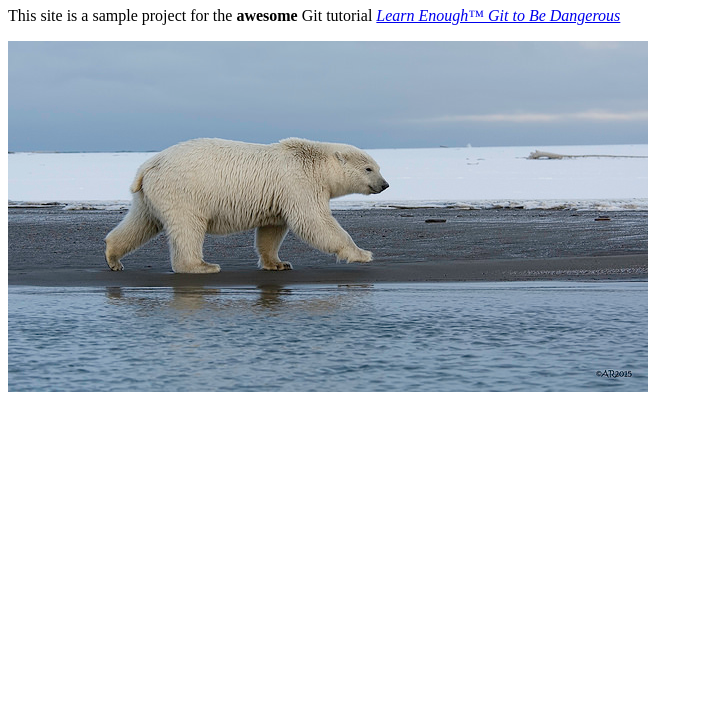
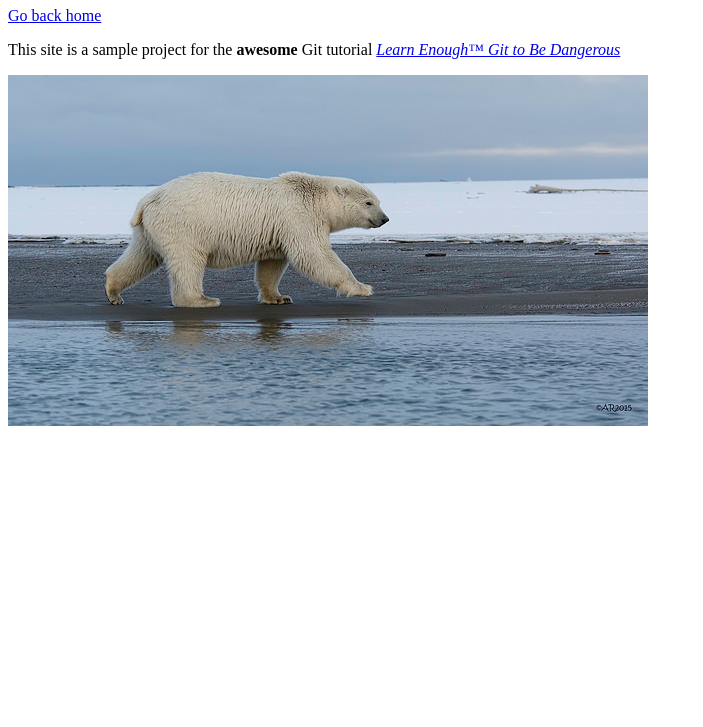
Before and after one commit to chris-thestation/website, a plain HTML site: page about.html in a window 1280 px wide. Shown: the part 73-800 px from the top of the page, without its empty margins (0-703 px from the left). Drawn offline with Linux system fonts and the light colour scheme.

Commit message:
Add link to main page

```diff
--- a/about.html
+++ b/about.html
@@ -6,6 +6,7 @@
   </head>
   <body>
     <h1>About Us</h1>
+    <a href="index.html">Go back home</a>
     <p>
       This site is a sample project for the <strong>awesome</strong> Git
       tutorial <a href="https://www.learnenough.com/git-tutorial"><em>Learn Enough™ Git to Be Dangerous</em></a>
```
